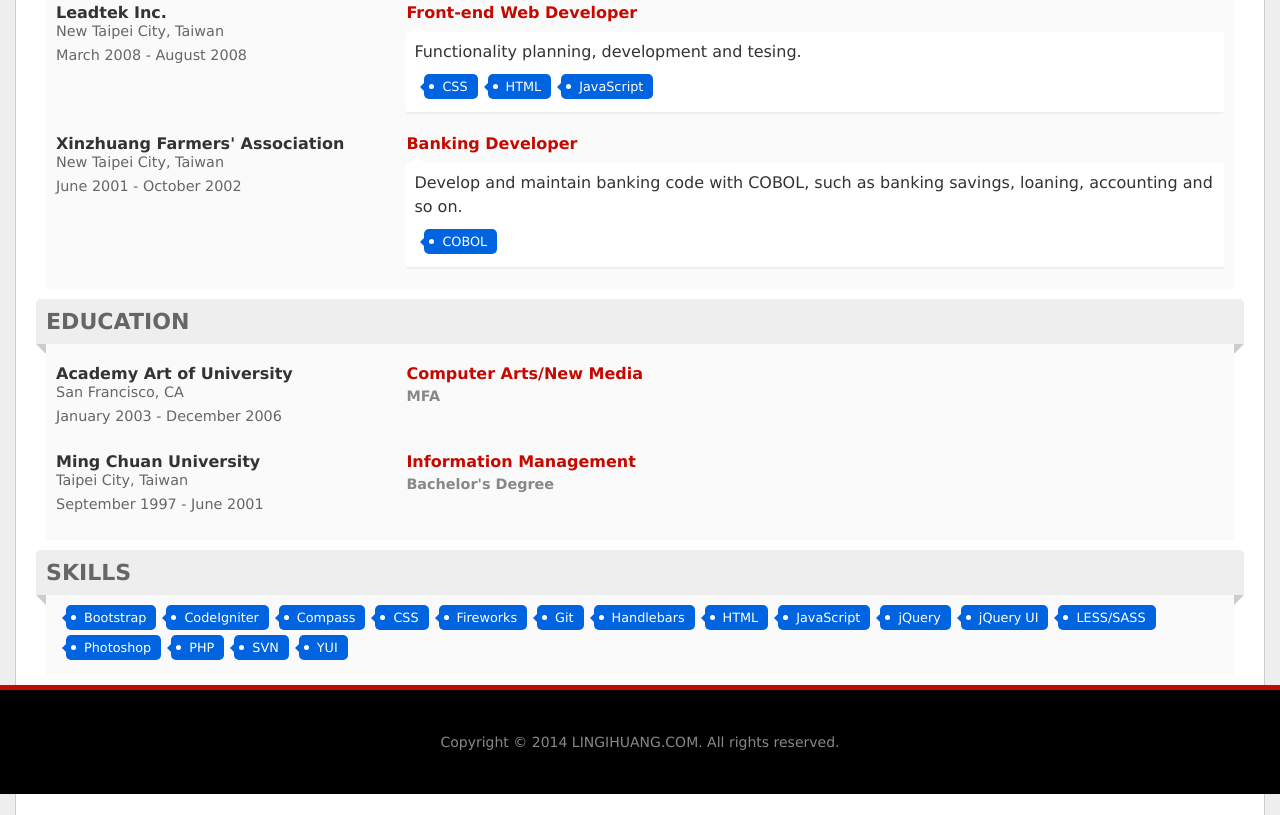
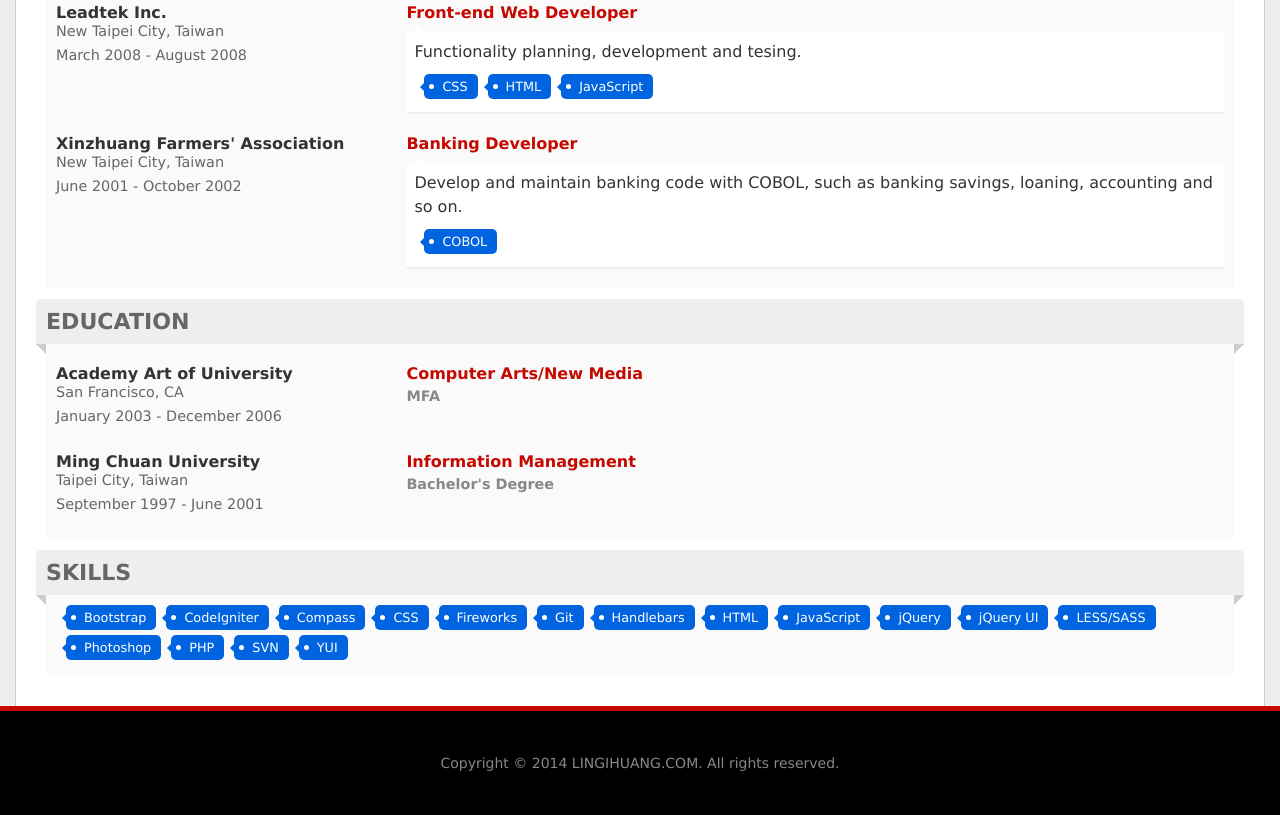
Before and after one commit to lingihuang/lingihuang.github.io, a plain HTML site: page index.html in a window 1280 px wide. Shown: the part 1365-2180 px from the top of the page. Drawn offline with nearby package versions, Linux system fonts and the light colour scheme; a script that the page names is missing.

Commit message:
Update defalut.less

```diff
--- a/css/default.less
+++ b/css/default.less
@@ -259,7 +259,7 @@ Layout
 	padding: 20px 0;
 	position: relative;
 	text-align: center;
-	top: -260px;
+	top: -239px;
 	width: 100%;
 	z-index: 3;
 	&:after {
```
Also changed, not shown: css/default.css.
